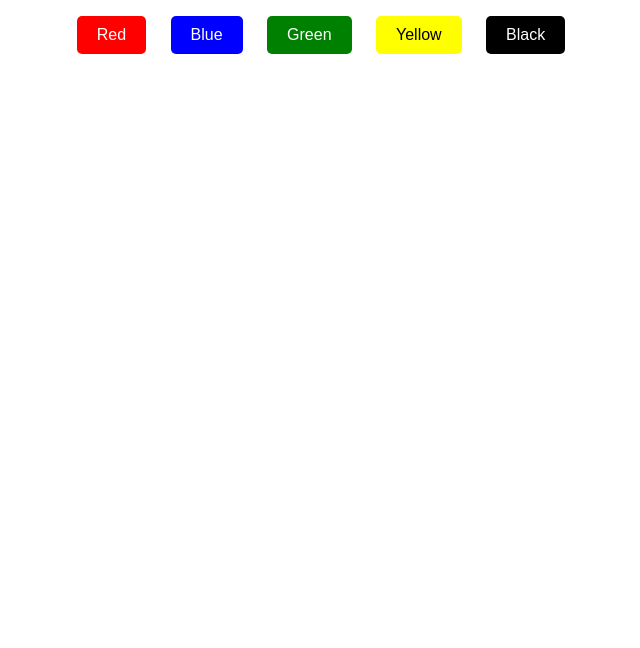
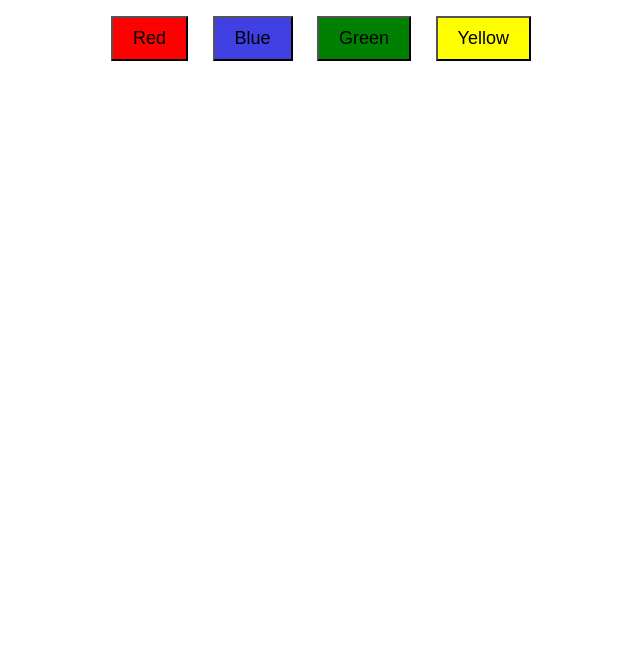
Before and after one commit to ZAID576/DOM-Project, a plain HTML site: page Project 1 [Background Color Changer]/index.html in a window 1280 px wide. Shown: the part 152-800 px from the top of the page, without its empty margins (319-959 px from the left). Drawn offline with Linux system fonts and the light colour scheme.

Commit message:
Background color changer

```diff
--- a/Project 1 [Background Color Changer]/index.html
+++ b/Project 1 [Background Color Changer]/index.html
@@ -1,22 +1,19 @@
 <!DOCTYPE html>
-<html lang="en">
+<html>
 <head>
-  <meta charset="UTF-8">
-  <title>Background Changer</title>
-  <link rel="stylesheet" href="style.css">
+    <title>Background Color Changer</title>
+    <link rel="stylesheet" href="style.css">
 </head>
 <body>
 
-  <h1>Background Color Changer</h1>
+    <h1>Background Color Changer</h1>
 
-  <div class="buttons">
-    <button data-color="red">Red</button>
-    <button data-color="blue">Blue</button>
-    <button data-color="green">Green</button>
-    <button data-color="yellow">Yellow</button>
-    <button data-color="black">Black</button>
-  </div>
+    <button data-color="red" id="red">Red</button>
+    <button data-color="blue" id="blue">Blue</button>
+    <button data-color="green" id="green">Green</button>
+    <button data-color="yellow" id="yellow">Yellow</button>
 
-  <script src="script.js"></script>
+    <script src="script.js"></script>
+
 </body>
 </html>
--- a/Project 1 [Background Color Changer]/script.js
+++ b/Project 1 [Background Color Changer]/script.js
@@ -1,26 +1,13 @@
-// // Step 1: Select all buttons
-// const buttons = document.querySelectorAll("button");
+let buttons = document.querySelectorAll("button");
 
-// // Step 2: Loop through buttons
-// buttons.forEach(button => {
+buttons.forEach((button) => {
 
-//   // Step 3: Add click event
-//   button.addEventListener("click", () => {
+    button.addEventListener("click",() => {
 
-//     // Step 4: Get color from data attribute
-//     const color = button.getAttribute("data-color");
+        let color = button.dataset.color;
 
-//     // Step 5: Change background color
-//     document.body.style.backgroundColor = color;
-//   });
+        document.body.style.backgroundColor = color;
 
-// });
+    });
 
-const buttons = document.querySelectorAll("button");
-
-buttons.forEach(button => {
-  button.addEventListener("click", () => {
-    const color = button.getAttribute("data-color");
-    document.body.style.backgroundColor = color;
-  });
 });
--- a/Project 1 [Background Color Changer]/style.css
+++ b/Project 1 [Background Color Changer]/style.css
@@ -1,22 +1,28 @@
 body {
-  text-align: center;
-  font-family: Arial, sans-serif;
-  margin-top: 100px;
-  transition: background-color 0.3s ease;
+    text-align: center;
+    margin-top: 100px;
+    font-family: Arial, sans-serif;
 }
 
-.buttons button {
-  padding: 10px 20px;
-  margin: 10px;
-  border: none;
-  cursor: pointer;
-  font-size: 16px;
-  border-radius: 5px;
+button {
+    padding: 10px 20px;
+    margin: 10px;
+    font-size: 18px;
+    cursor: pointer;
 }
 
-/* Optional: Button colors */
-button[data-color="red"] { background: red; color: white; }
-button[data-color="blue"] { background: blue; color: white; }
-button[data-color="green"] { background: green; color: white; }
-button[data-color="yellow"] { background: yellow; }
-button[data-color="black"] { background: black; color: white; }
+#red{
+  background-color: red;
+}
+
+#blue{
+  background-color: rgb(63, 63, 226);
+}
+
+#green{
+  background-color: green;
+}
+
+#yellow{
+  background-color: yellow;
+}
```
